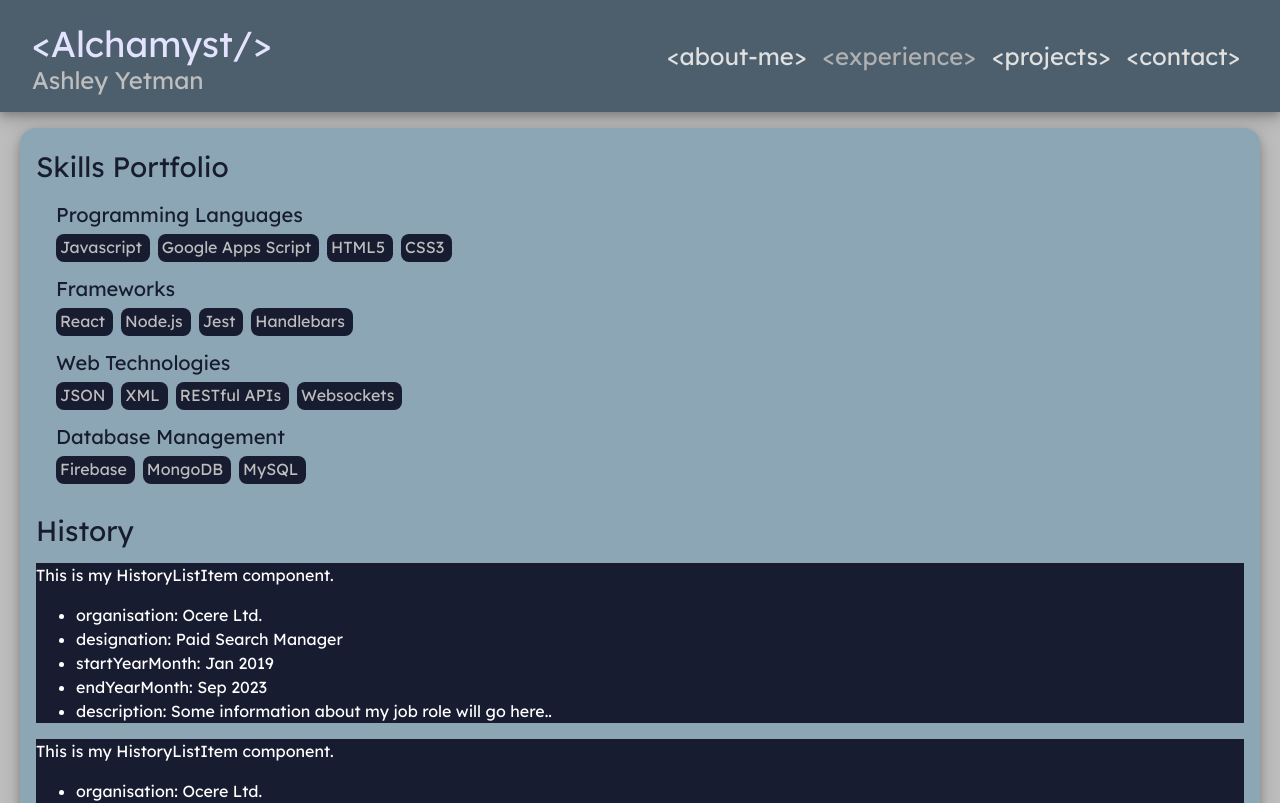
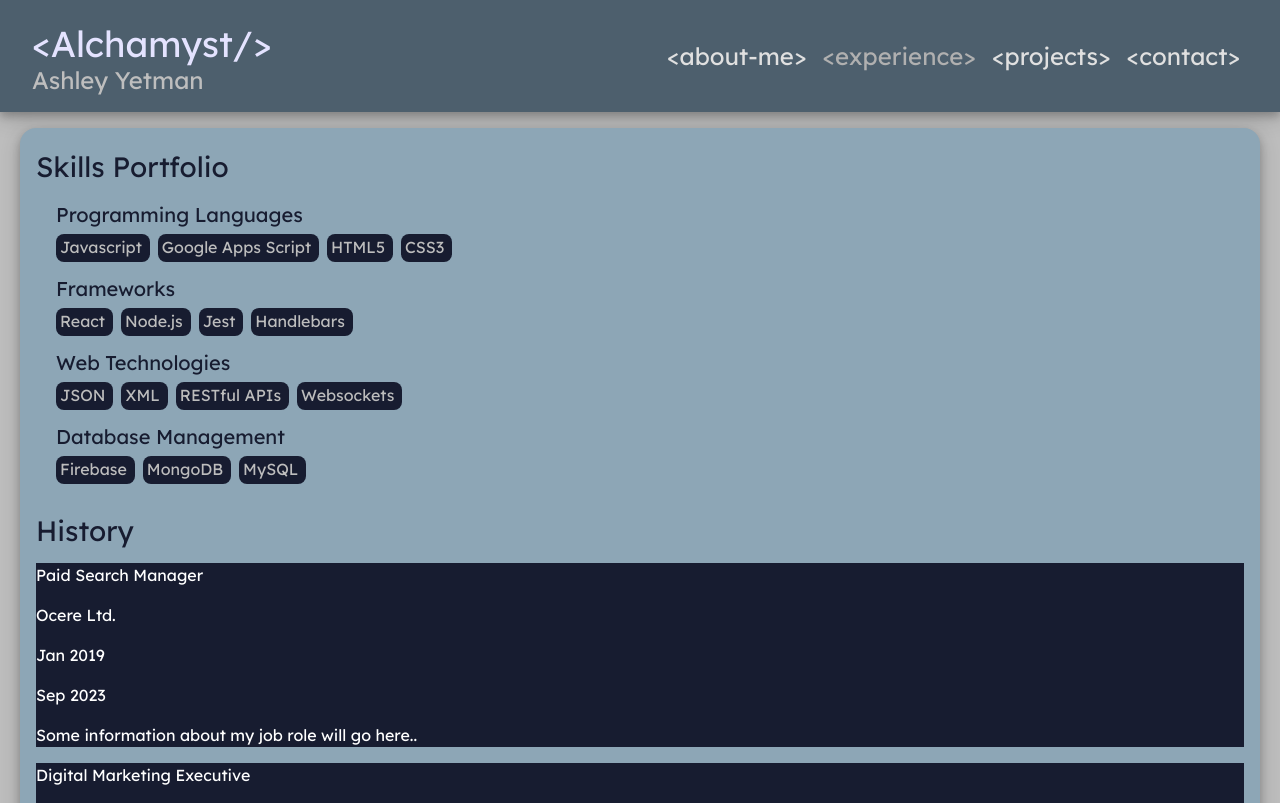
Before and after one commit to Alchamyst/ayetman-web, a React (Vite) app: page /experience in a window 1280 px wide. Shown: the top 803 px of the page. Built offline with nearby package versions, Linux system fonts and the light colour scheme.

Commit message:
add basic div layout to HistoryListItem component.

```diff
--- a/src/components/HistoryListItem.jsx
+++ b/src/components/HistoryListItem.jsx
@@ -3,14 +3,21 @@ import '../styles/historyListItem.css';
 export default function HistoryListItem(props) {
     return (
         <div className='history-list-item'>
-            <p>This is my HistoryListItem component.</p>
-            <ul>
-                <li>organisation: {props.organisation}</li>
-                <li>designation: {props.designation}</li>
-                <li>startYearMonth: {props.startYearMonth}</li>
-                <li>endYearMonth: {props.endYearMonth}</li>
-                <li>description: {props.description}</li>
-            </ul>
+            <div className='history-compact'>
+                <div className='history-titles'>
+                    <p className='history-designation'>{props.designation}</p>
+                    <p className='history-organisation'>{props.organisation}</p>
+                </div>
+                <div className='history-dates'>
+                    <p className='history-start-date'>{props.startYearMonth}</p>
+                    <p className='history-end-date'>{props.endYearMonth}</p>
+                </div>
+            </div>
+            <div className='history-expanded'>
+                <div className='history-description'>
+                    <p>{props.description}</p>
+                </div>
+            </div>
         </div>
     );
 }
```
